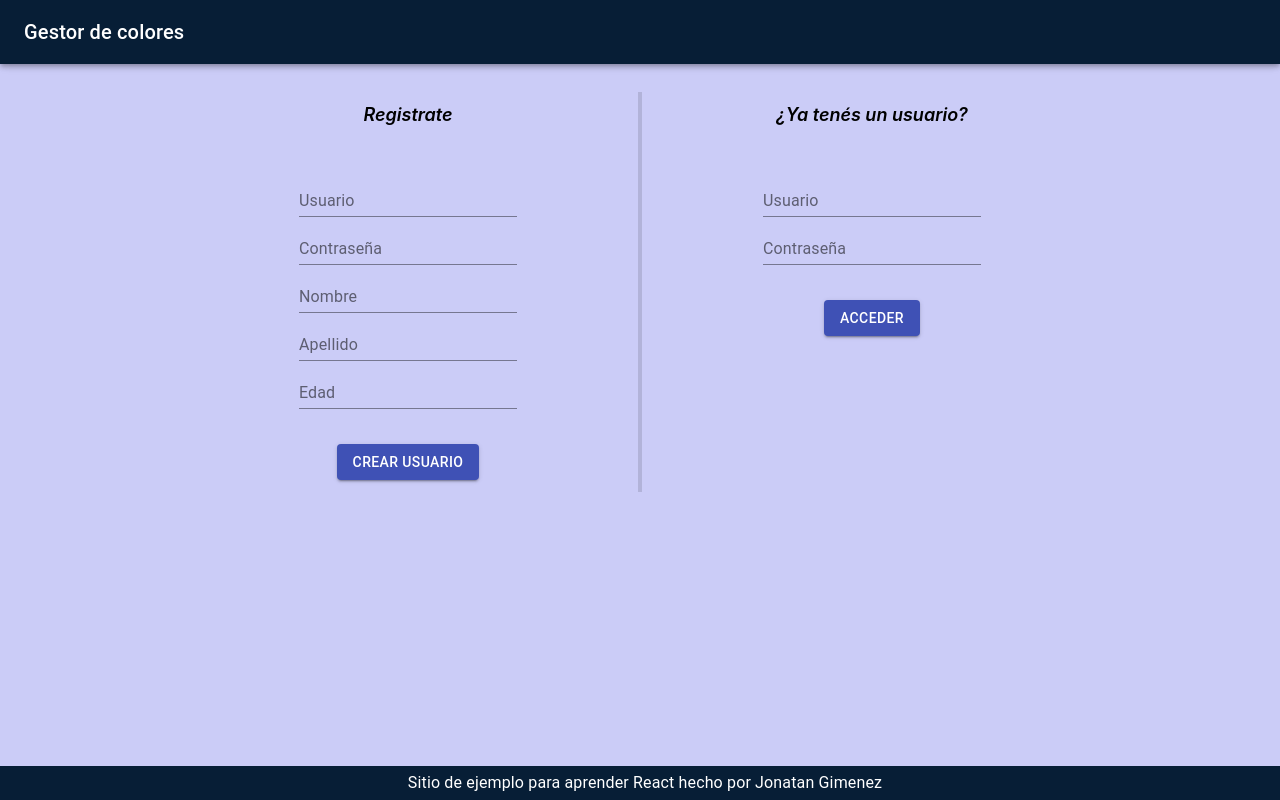
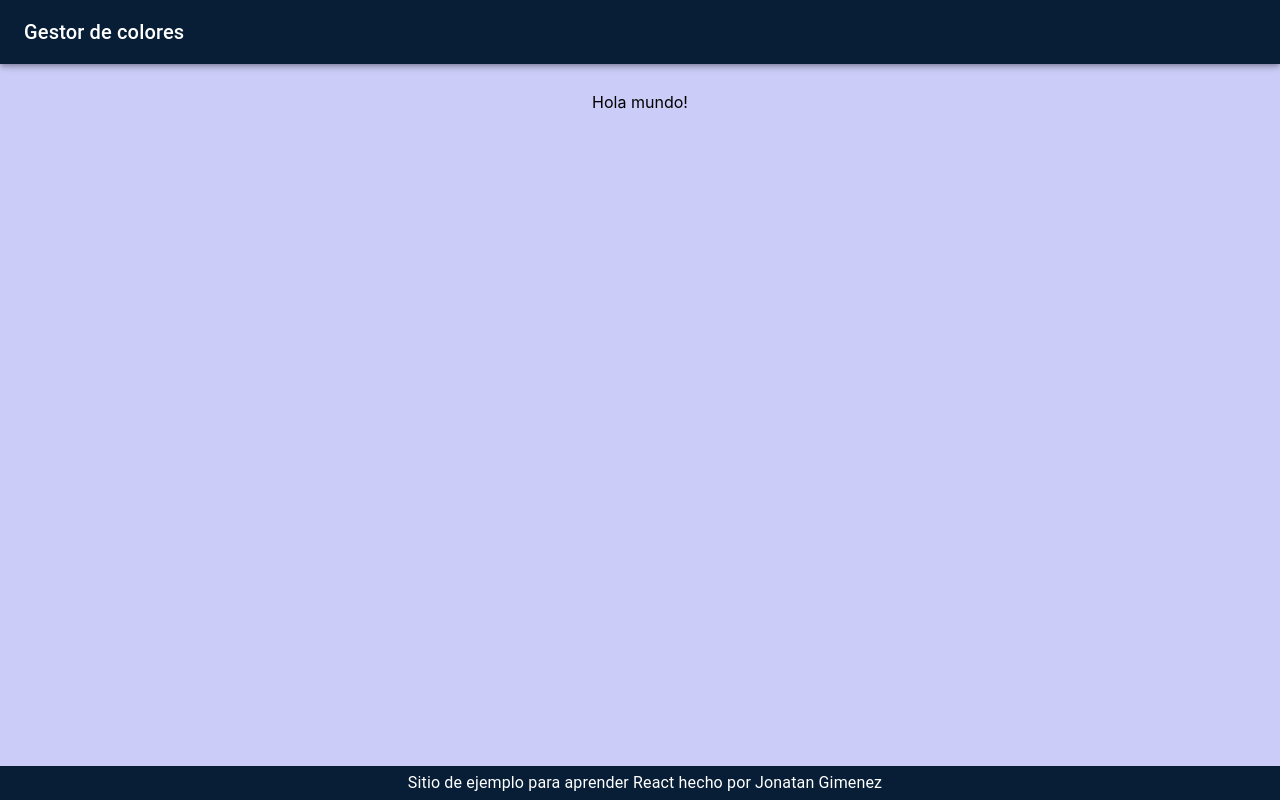
Before and after one commit to jmartingimenez/gestion-de-colores, a React (Create React App) app in the folder frontend/gestion-de-colores/: page /colores in a window 1280 px wide. Built offline with nearby package versions, Linux system fonts and the light colour scheme.

Commit message:
React Router funcional. Redirecciones en login y logout

```diff
--- a/frontend/gestion-de-colores/src/components/App/App.js
+++ b/frontend/gestion-de-colores/src/components/App/App.js
@@ -4,31 +4,41 @@ import './App.css';
 import {
   BrowserRouter as Router,
   Switch,
-  Route,
-  Link
+  Route
 } from "react-router-dom";
 
 import Index from './../../utils/index';
 import Header from './../Header/Header';
 import Main from './../Main/Main';
+import Colores from './../Colores/Colores';
 import Footer from './../Footer/Footer';
-import { useEffect } from 'react';
-
-
+import { useEffect, useContext } from 'react';
+import AuthContext from './../../auth-context.js';
 
 export default function App() {
+  const usuarioContext = useContext(AuthContext);
 
-  //Segundo argumento es callback para la condición de que se vuelva a ejecutar (en este caso nunca)
+  //Segundo argumento es callback para condición de ejecutarse si cambia el estado referido al contexto
   useEffect(() => {
-    document.body.style = 'background: #cbccf7;';
-  }, []);
+    if(usuarioContext.loggedIn == true)
+      document.body.style = 'background: white;';
+    else
+      document.body.style = 'background: #cbccf7;';
+  }, [usuarioContext.loggedIn]);
 
   return (
     <div className="App">
       <div className="contenedor-componentes">
-        <Header />
-        <Main />
-        <Footer />
+        <Router>
+          <Header />
+
+          <Switch>
+            <Route exact path="/" component={Main} />
+            <Route path="/colores" component={Colores} />
+          </Switch>
+
+          <Footer />
+        </Router>
       </div>
     </div>
   );
--- /dev/null
+++ b/frontend/gestion-de-colores/src/components/Colores/Colores.css
@@ -0,0 +1,4 @@
+.seccion-colores{
+    margin-top: 64px;
+    padding: 40px 100px 40px 100px;
+}
--- /dev/null
+++ b/frontend/gestion-de-colores/src/components/Colores/Colores.js
@@ -0,0 +1,24 @@
+import './Colores.css';
+import React, {useState} from 'react';
+import { makeStyles } from '@material-ui/core/styles';
+import Grid from '@material-ui/core/Grid';
+import { Divider } from '@material-ui/core';
+
+/*Estilo para la grilla definido aca*/
+const useStyles = makeStyles((theme) => ({
+    root: {
+      flexGrow: 1,
+    }
+}));
+
+export default function Colores() {
+  const classes = useStyles();
+
+  return (
+    <section className="seccion-colores">
+      <Grid container justify="center" spacing={3}>
+        <div>Hola mundo!</div>
+      </Grid>
+    </section>
+  )
+}
--- a/frontend/gestion-de-colores/src/components/Header/Header.js
+++ b/frontend/gestion-de-colores/src/components/Header/Header.js
@@ -1,5 +1,6 @@
 import React, {useContext, useEffect} from 'react';
 import { AppBar, Toolbar, Typography, Button, Grid } from "@material-ui/core";
+import { useHistory, Link } from 'react-router-dom';
 import Swal from 'sweetalert2'
 import withReactContent from 'sweetalert2-react-content'
 import AxiosService from "../../utils/AxiosService";
@@ -8,6 +9,7 @@ import './Header.css';
 
 export default function Header() {
   const usuarioContext = useContext(AuthContext);
+  const history = useHistory();
 
   const HandleGetUserData = () => {
     AxiosService.GetUserData()
@@ -18,7 +20,6 @@ export default function Header() {
       let nombre = data.Nombre;
       let apellido = data.Apellido;
       let edad = data.Edad;
-
 
       let swalTitulo = nombre + ' ' + apellido + ' (' + username + ')';
       let swalText = 'Tu id: ' + id + '. Tu edad: ' + edad + '.';
@@ -37,15 +38,19 @@ export default function Header() {
     .then(res => {
       usuarioContext.setLoggedIn(false);
       localStorage.removeItem('userKey');
+      history.push('/');
     });
   };
 
   //Logo. Se toma el tamaño del H6, pero el componente es un H1 por tema de accesibilidad
   //Ver: https://medium.com/better-programming/building-a-basic-header-with-materialui-and-react-js-d650f75b4b0a
   const logoAplicacion = (
-    <Typography variant="h6" component="h1">
-      Gestor de colores
-    </Typography>
+    <Link to="/" style={{textDecoration: 'none', color: 'white'}}>
+      <Typography variant="h6" component="h1">
+        Gestor de colores
+      </Typography>
+    </Link>
+
   );
 
   const menuDerecho = (
--- a/frontend/gestion-de-colores/src/components/Main/Login/Login.js
+++ b/frontend/gestion-de-colores/src/components/Main/Login/Login.js
@@ -1,4 +1,5 @@
 import React, {useContext, useState, useRef} from 'react';
+import { useHistory } from 'react-router-dom';
 import TextField from '@material-ui/core/TextField';
 import Button from '@material-ui/core/Button';
 import Grid from '@material-ui/core/Grid';
@@ -11,6 +12,7 @@ export default function Login(){
     const [inputPasswordLogin, setInputPasswordLogin] = useState("");
     const usuarioContext = useContext(AuthContext);
     const mensajeRef = useRef()
+    const history = useHistory();
 
     const HandleLogin = (e) => {
         e.preventDefault();
@@ -24,6 +26,7 @@ export default function Login(){
             if(login.esValido){
                 usuarioContext.setLoggedIn(true);
                 localStorage.setItem('userKey', true);
+                history.push('/colores');
                 /*TO DO
                 - Redireccionar otra página
                 */
--- a/frontend/gestion-de-colores/src/components/Main/Main.js
+++ b/frontend/gestion-de-colores/src/components/Main/Main.js
@@ -26,4 +26,4 @@ export default function Main() {
         </Grid>
       </section>
     );
-  }
+}
```
Also changed, not shown: 1 other file (tests, documents, lock files or other folders).
